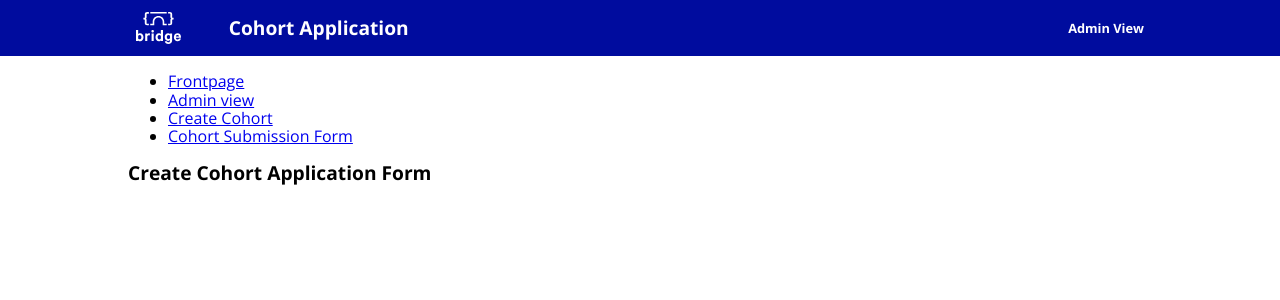
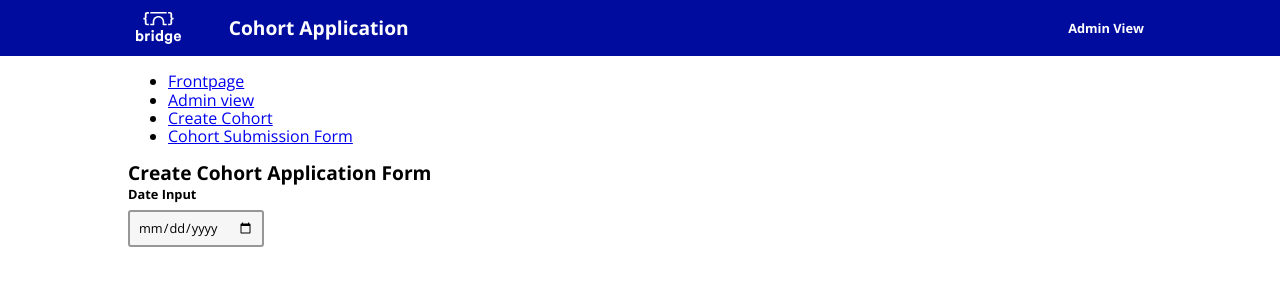
Before and after one commit to bridge-school/applications-frontend, a React (Create React App) app: page /admin/create in a window 1280 px wide. Shown: the top 300 px of the page. Built offline with nearby package versions, Linux system fonts and the light colour scheme.

Commit message:
finalizing date input

```diff
--- a/src/App.js
+++ b/src/App.js
@@ -21,6 +21,10 @@ const GlobalStyle = createGlobalStyle`
     font-family: 'Open Sans', sans-serif;
     line-height: 1.15;
   }
+  label {
+    font-size: 0.8em;
+    font-weight: bold;
+  }
 `;
 
 const Wrapper = styled.div`
@@ -30,12 +34,16 @@ const Wrapper = styled.div`
 
 const bridgeTheme = {
   padding: '.5rem',
+  margin: '.5rem',
   indigo: '#000c9e',
   blue: '#2fa1d4',
   green: '#08c39d',
   pink: '#eb2c97',
   black: '#000000',
   borderRadius: '3px',
+  borderColor: '#979797',
+  borderWidth: '2px',
+  inputBackground: '#f6f6f6',
 };
 
 class App extends Component {
--- a/src/components/InputDate.js
+++ b/src/components/InputDate.js
@@ -1,25 +1,31 @@
-import React from 'react';
+import React, { useState } from 'react';
 import styled from 'styled-components';
 import PropTypes from 'prop-types';
 
-const Label = styled.label`
-
-`;
-
 const InputDateElement = styled.input`
   padding: ${props => props.theme.padding};
-  margin: 0.5em;
+  margin: ${props => props.theme.margin} 0;
   color: ${props => props.theme.black};
-  background: #f6f6f6;
-  border: 2px solid #979797;
+  background: ${props => props.theme.inputBackground};
+  border: ${props => props.theme.borderWidth} solid ${props => props.theme.borderColor};
   border-radius: ${props => props.theme.borderRadius};
+  display: block;
 `;
 
 export default function InputDate({ label, name, value }) {
+  const [date, setDate] = useState(value);
   return (
     <div>
-      <Label htmlFor={name}>{label}</Label>
-      <InputDateElement id={name} name={name} value={value} type="date" />
+      <label htmlFor={name}>
+        {label}
+        <InputDateElement
+          id={name}
+          name={name}
+          value={date}
+          type="date"
+          onChange={e => setDate(e.target.value)}
+        />
+      </label>
     </div>
   );
 }
--- a/src/views/CreateCohort.js
+++ b/src/views/CreateCohort.js
@@ -1,10 +1,14 @@
 import React from 'react';
 import PageTitle from '../components/PageTitle';
+import InputDate from '../components/InputDate';
 
 export default function CreateCohort() {
   return (
     <div>
       <PageTitle title="Create Cohort Application Form" />
+      <form action="" method="post">
+        <InputDate name="test" value="" label="Date Input" />
+      </form>
     </div>
   );
 }
--- a/src/views/StudentView.js
+++ b/src/views/StudentView.js
@@ -1,12 +1,10 @@
 import React from 'react';
 import PageTitle from '../components/PageTitle';
-import InputDate from '../components/InputDate';
 
 export default function StudentView() {
   return (
     <div>
       <PageTitle title="Cohort Application Forms" />
-      <InputDate name="test" value="" label="Date Input" />
       <p>STUDENT VIEW...</p>
     </div>
   );
```
